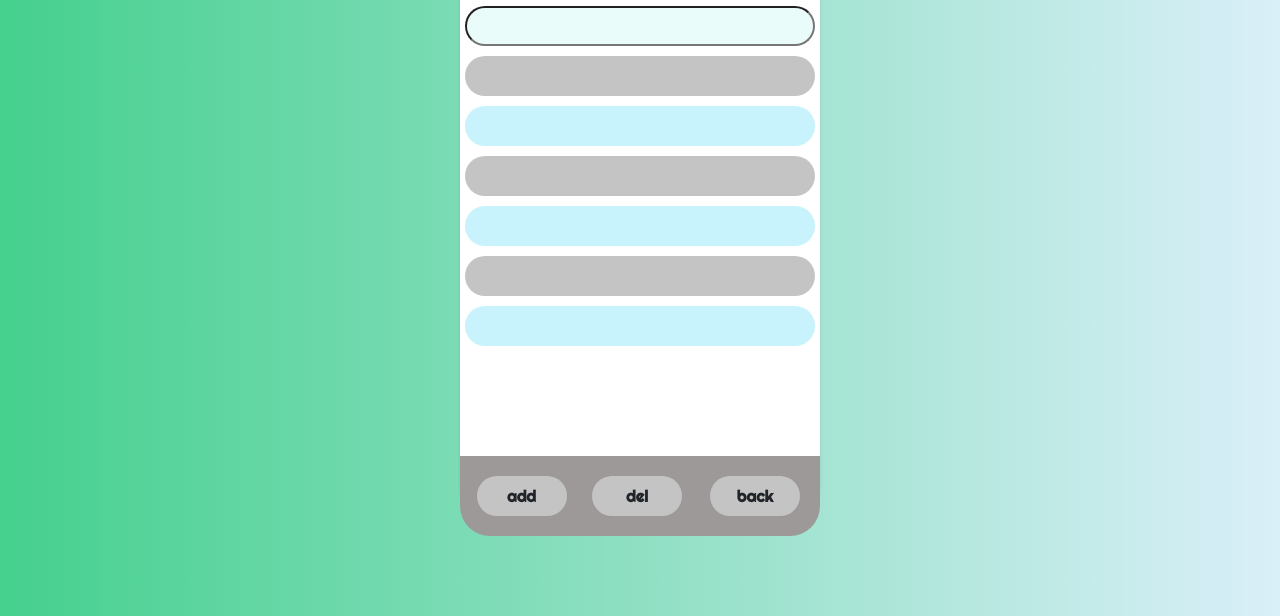
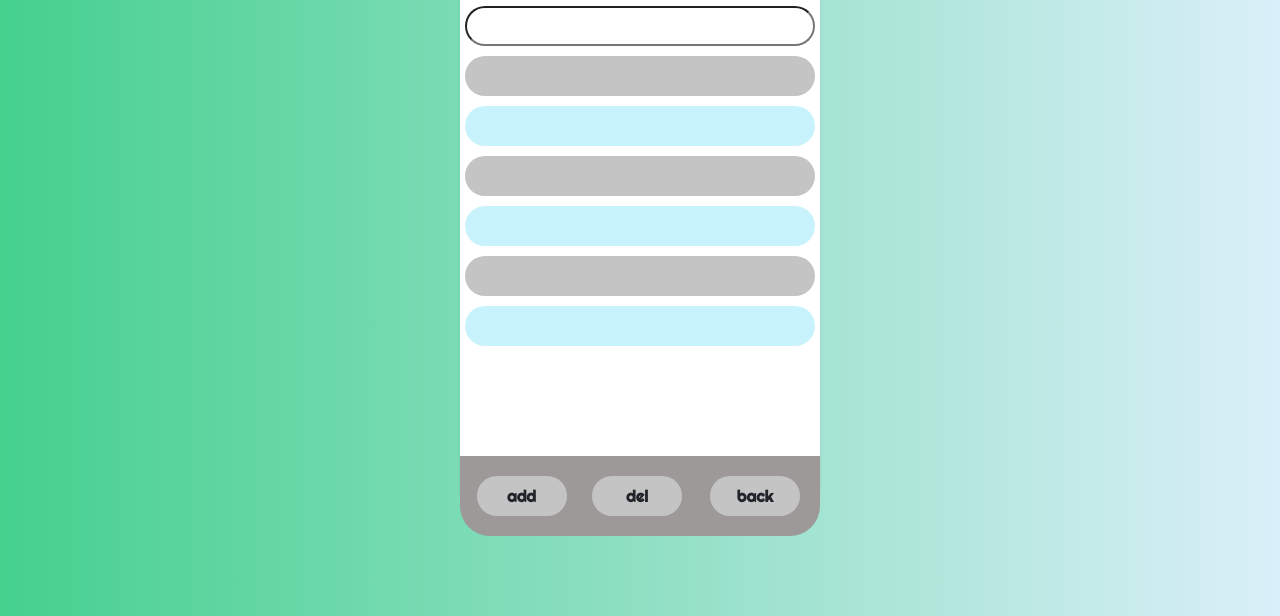
Before and after one commit to LadinAnton/project1, a plain HTML site: page ToDo/index.html in a window 1280 px wide. Shown: the part 184-800 px from the top of the page. Drawn offline with nearby package versions, Linux system fonts and the light colour scheme.

Commit message:
Update style.css

```diff
--- a/ToDo/style.css
+++ b/ToDo/style.css
@@ -96,7 +96,7 @@ border-radius: 20px;
         margin-top: -450px;
         width: 350px;
         height: 40px;
-        background: #E9FCFA;
+        background: #FFFFFF;
         margin-left: 5px ;
         border-radius: 20px;
     }
```
